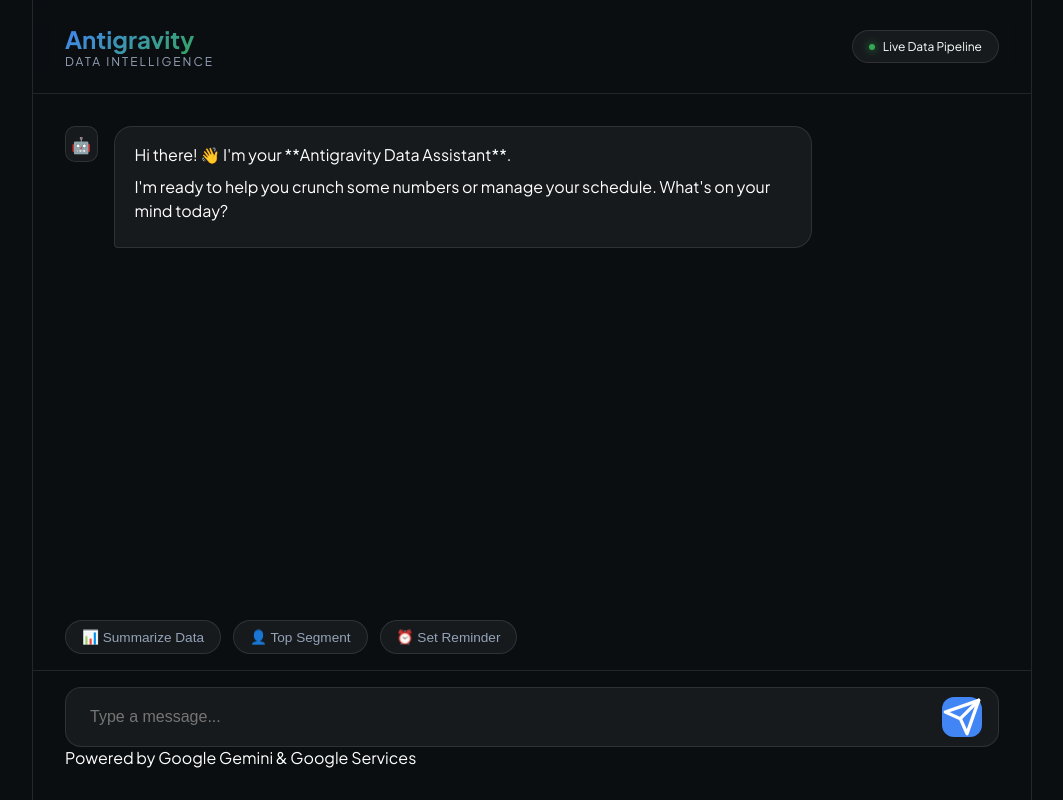
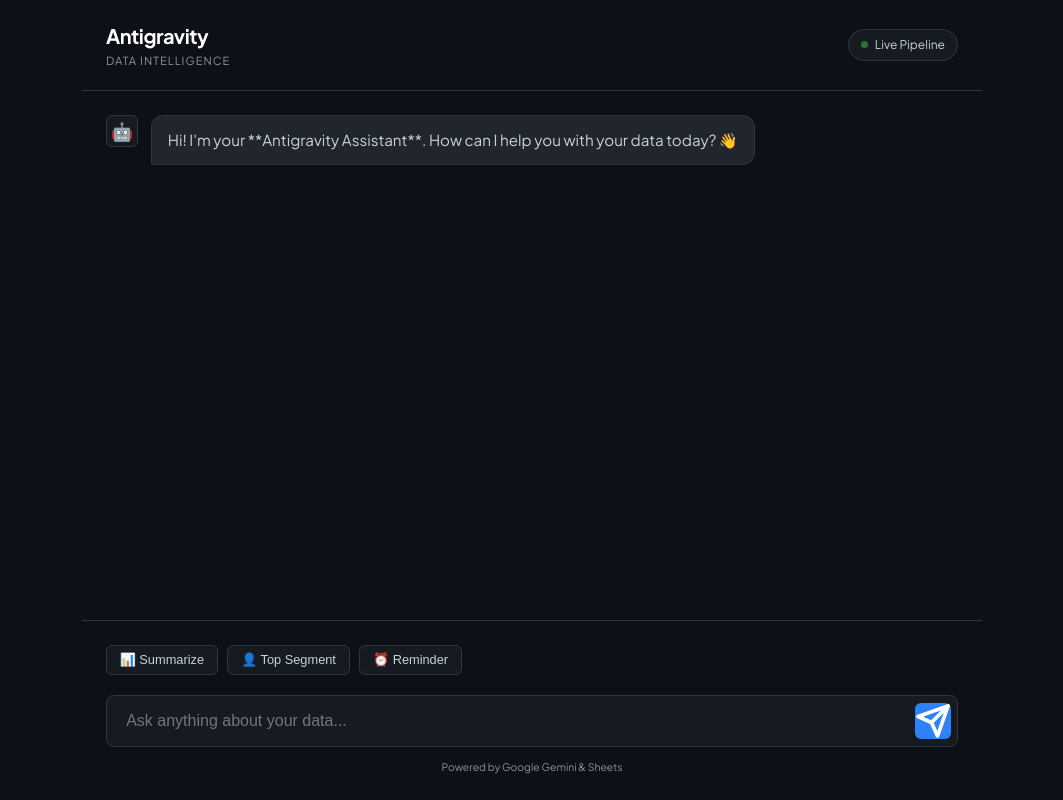
Before and after one commit to Subhajit-Chowdhury/Virtual-PromptWars-H2S-001, a Flask app: page / in a window 1280 px wide. Shown: the whole page, without its empty margins (108-1171 px from the left). Run offline with Flask 3, Linux system fonts and the light colour scheme.

Commit message:
feat: implement initial chat interface with HTML template, CSS styling, and JavaScript messaging logic

```diff
--- a/static/css/style.css
+++ b/static/css/style.css
@@ -1,11 +1,12 @@
 :root {
-    --bg-color: #0b0e11;
-    --card-bg: rgba(255, 255, 255, 0.05);
-    --primary-gradient: linear-gradient(135deg, #4285f4 0%, #34a853 100%);
-    --text-primary: #ffffff;
-    --text-secondary: #94a3b8;
-    --accent: #4285f4;
-    --glass-border: rgba(255, 255, 255, 0.1);
+    --bg-primary: #0d1117;
+    --bg-secondary: #161b22;
+    --border-color: #30363d;
+    --accent-color: #2f81f7;
+    --text-main: #c9d1d9;
+    --text-dim: #8b949e;
+    --assistant-bg: #21262d;
+    --user-bg: #238636;
 }
 
 * {
@@ -15,168 +16,162 @@
 }
 
 body {
-    font-family: 'Plus Jakarta Sans', sans-serif;
-    background-color: var(--bg-color);
-    color: var(--text-primary);
+    font-family: 'Plus Jakarta Sans', -apple-system, sans-serif;
+    background-color: var(--bg-primary);
+    color: var(--text-main);
+    line-height: 1.6;
+    height: 100vh;
     overflow: hidden;
-    height: 100vh;
 }
 
-.app-container {
+.app-wrapper {
     display: flex;
     flex-direction: column;
     height: 100vh;
-    max-width: 1000px;
+    max-width: 900px;
     margin: 0 auto;
-    border-left: 1px solid var(--glass-border);
-    border-right: 1px solid var(--glass-border);
 }
 
-header {
-    padding: 1.5rem 2rem;
+/* Header */
+.app-header {
+    padding: 1.25rem 1.5rem;
     display: flex;
     justify-content: space-between;
     align-items: center;
-    border-bottom: 1px solid var(--glass-border);
-    backdrop-filter: blur(10px);
+    border-bottom: 1px solid var(--border-color);
+    background: var(--bg-primary);
 }
 
-header .logo {
+.logo-text {
+    font-size: 1.25rem;
+    font-weight: 700;
+    color: white;
+    letter-spacing: -0.5px;
+}
+
+.tagline {
+    font-size: 0.7rem;
+    color: var(--text-dim);
+    text-transform: uppercase;
+    letter-spacing: 1px;
+}
+
+.status-pill {
+    font-size: 0.75rem;
+    padding: 0.35rem 0.75rem;
+    background: var(--bg-secondary);
+    border: 1px solid var(--border-color);
+    border-radius: 20px;
+    display: flex;
+    align-items: center;
+    gap: 0.4rem;
+}
+
+.dot {
+    width: 7px;
+    height: 7px;
+    background: #3fb950;
+    border-radius: 50%;
+    animation: pulse 2s infinite;
+}
+
+/* Chat Area */
+#chat-window {
+    flex: 1;
+    overflow-y: auto;
+    padding: 1.5rem;
     display: flex;
     flex-direction: column;
+    gap: 1.25rem;
+    scrollbar-width: thin;
+    scrollbar-color: var(--border-color) transparent;
 }
 
-.gradient-text {
-    background: var(--primary-gradient);
-    -webkit-background-clip: text;
-    -webkit-text-fill-color: transparent;
-    font-size: 1.5rem;
-    font-weight: 700;
+.message-group {
+    display: flex;
+    gap: 0.8rem;
+    max-width: 85%;
+    animation: slideUp 0.3s ease;
 }
 
-.sub-logo {
-    font-size: 0.75rem;
-    color: var(--text-secondary);
-    text-transform: uppercase;
-    letter-spacing: 2px;
-}
+.message-group.assistant { align-self: flex-start; }
+.message-group.user { align-self: flex-end; flex-direction: row-reverse; }
 
-.status-badge {
-    background: var(--card-bg);
-    padding: 0.5rem 1rem;
-    border-radius: 100px;
-    font-size: 0.75rem;
-    display: flex;
-    align-items: center;
-    gap: 0.5rem;
-    border: 1px solid var(--glass-border);
-}
-
-.indicator {
-    width: 6px;
-    height: 6px;
-    background: #34a853;
-    border-radius: 50%;
-    box-shadow: 0 0 8px #34a853;
-}
-
-#chat-container {
-    flex: 1;
-    overflow-y: auto;
-    padding: 2rem;
-    display: flex;
-    flex-direction: column;
-    gap: 1.5rem;
-}
-
-.message {
-    display: flex;
-    gap: 1rem;
-    max-width: 80%;
-}
-
-.message.assistant {
-    align-self: flex-start;
-}
-
-.message.user {
-    align-self: flex-end;
-    flex-direction: row-reverse;
-}
-
-.avatar {
-    width: 36px;
-    height: 36px;
-    background: var(--card-bg);
+.msg-avatar {
+    width: 32px;
+    height: 32px;
+    background: var(--bg-secondary);
+    border: 1px solid var(--border-color);
+    border-radius: 6px;
     display: flex;
     align-items: center;
     justify-content: center;
-    border-radius: 10px;
-    border: 1px solid var(--glass-border);
+    font-size: 1.1rem;
+    flex-shrink: 0;
 }
 
-.content {
-    background: var(--card-bg);
-    padding: 1rem 1.25rem;
-    border-radius: 18px;
-    border: 1px solid var(--glass-border);
-    line-height: 1.5;
+.msg-content {
+    padding: 0.75rem 1rem;
+    border-radius: 12px;
+    font-size: 0.95rem;
 }
 
-.message.assistant .content {
-    border-bottom-left-radius: 4px;
+.assistant .msg-content {
+    background: var(--assistant-bg);
+    border: 1px solid var(--border-color);
+    border-bottom-left-radius: 2px;
 }
 
-.message.user .content {
-    border-bottom-right-radius: 4px;
-    background: rgba(66, 133, 244, 0.1);
-    border-color: rgba(66, 133, 244, 0.2);
+.user .msg-content {
+    background: var(--user-bg);
+    color: white;
+    border-bottom-right-radius: 2px;
 }
 
-#chat-container p {
-    margin-bottom: 0.5rem;
+/* Controls */
+.controls {
+    padding: 1.5rem;
+    background: var(--bg-primary);
+    border-top: 1px solid var(--border-color);
 }
 
-.suggestions {
+.quick-actions {
     display: flex;
-    gap: 0.75rem;
-    padding: 1rem 2rem;
+    gap: 0.6rem;
+    margin-bottom: 1rem;
     overflow-x: auto;
-    scrollbar-width: none;
+    padding-bottom: 0.25rem;
 }
 
-.chip {
-    background: var(--card-bg);
-    border: 1px solid var(--glass-border);
-    color: var(--text-secondary);
-    padding: 0.5rem 1rem;
-    border-radius: 100px;
-    font-size: 0.85rem;
+.action-chip {
+    background: var(--bg-secondary);
+    border: 1px solid var(--border-color);
+    color: var(--text-main);
+    padding: 0.4rem 0.8rem;
+    border-radius: 6px;
+    font-size: 0.8rem;
     cursor: pointer;
     white-space: nowrap;
-    transition: all 0.2s ease;
+    transition: all 0.2s;
 }
 
-.chip:hover {
-    color: white;
-    border-color: var(--accent);
-    background: rgba(66, 133, 244, 0.1);
+.action-chip:hover {
+    border-color: var(--accent-color);
+    background: #1c222b;
 }
 
-footer {
-    padding: 1rem 2rem 2rem;
-    border-top: 1px solid var(--glass-border);
+.input-area {
+    display: flex;
+    background: var(--bg-secondary);
+    border: 1px solid var(--border-color);
+    border-radius: 8px;
+    padding: 0.4rem;
+    align-items: center;
 }
 
-.input-wrapper {
-    position: relative;
-    display: flex;
-    align-items: center;
-    background: var(--card-bg);
-    border-radius: 16px;
-    border: 1px solid var(--glass-border);
-    padding: 0.5rem 1rem;
-    transition: all 0.3s ease;
+.input-area:focus-within {
+    border-color: var(--accent-color);
+    outline: 2px solid rgba(47, 129, 247, 0.4);
 }
 
 input {
@@ -184,25 +179,32 @@ input {
     background: transparent;
     border: none;
     color: white;
-    padding: 0.75rem 0.5rem;
+    padding: 0.6rem 0.8rem;
     outline: none;
     font-size: 1rem;
 }
 
-button[id="send-btn"] {
-    background: var(--accent);
+button#send-btn {
+    background: var(--accent-color);
     color: white;
     border: none;
-    width: 40px;
-    height: 40px;
-    border-radius: 12px;
+    width: 36px;
+    height: 36px;
+    border-radius: 6px;
     display: flex;
     align-items: center;
     justify-content: center;
     cursor: pointer;
 }
 
-/* Skeleton Loading Animation */
+.legal-text {
+    text-align: center;
+    font-size: 0.65rem;
+    color: var(--text-dim);
+    margin-top: 0.8rem;
+}
+
+/* Skeleton loader for Classic Style */
 @keyframes shimmer {
     0% { background-position: -468px 0; }
     100% { background-position: 468px 0; }
@@ -212,32 +214,39 @@ button[id="send-btn"] {
     height: 12px;
     margin: 8px 0;
     border-radius: 4px;
-    background: #1e252d;
-    background-image: linear-gradient(to right, #1e252d 0%, #2a3441 20%, #1e252d 40%, #1e252d 100%);
+    background: #30363d;
+    background-image: linear-gradient(to right, #30363d 0%, #3d444d 20%, #30363d 40%, #30363d 100%);
     background-repeat: no-repeat;
     background-size: 800px 104px;
     display: inline-block;
     position: relative;
-    animation-duration: 1s;
+    animation-duration: 1.2s;
     animation-fill-mode: forwards;
     animation-iteration-count: infinite;
     animation-name: shimmer;
     animation-timing-function: linear;
 }
 
-.sk-1 { width: 140px; }
-.sk-2 { width: 220px; }
-.sk-3 { width: 180px; }
+.sk-1 { width: 45%; }
+.sk-2 { width: 75%; }
 
-/* Responsive */
-@media (max-width: 768px) {
-    .app-container { border: none; }
-    .status-badge { display: none; }
-}
-
-@keyframes fadeIn {
+/* Animations */
+@keyframes slideUp {
     from { opacity: 0; transform: translateY(10px); }
     to { opacity: 1; transform: translateY(0); }
 }
 
-.message { animation: fadeIn 0.3s ease forwards; }
+@keyframes pulse {
+    0% { opacity: 1; }
+    50% { opacity: 0.5; }
+    100% { opacity: 1; }
+}
+
+/* Responsive */
+@media (max-width: 600px) {
+    .app-header { padding: 1rem; }
+    .logo-text { font-size: 1.1rem; }
+    .status-pill { display: none; }
+    .message-group { max-width: 95%; }
+    .controls { padding: 1rem; }
+}
--- a/static/js/chat.js
+++ b/static/js/chat.js
@@ -1,10 +1,10 @@
-const chatContainer = document.getElementById('chat-container');
+const chatContainer = document.getElementById('chat-window');
 const userInput = document.getElementById('user-input');
 const sendBtn = document.getElementById('send-btn');
 
 function appendMessage(role, text) {
     const msgDiv = document.createElement('div');
-    msgDiv.className = `message ${role}`;
+    msgDiv.className = `message-group ${role}`;
 
     // Convert newlines to breaks and simple markdown-like formatting
     const formattedText = text.replace(/\n/g, '<br>')
@@ -12,8 +12,8 @@ function appendMessage(role, text) {
                               .replace(/\*(.*?)\*/g, '<em>$1</em>');
 
     msgDiv.innerHTML = `
-        <div class="avatar">${role === 'assistant' ? '🤖' : '👤'}</div>
-        <div class="content">
+        <div class="msg-avatar">${role === 'assistant' ? '🤖' : '👤'}</div>
+        <div class="msg-content">
             <p>${formattedText}</p>
         </div>
     `;
@@ -29,15 +29,14 @@ async function sendMessage(customText = null) {
     if (!customText) userInput.value = '';
     appendMessage('user', text);
 
-    // Skeleton Loader instead of just dots
+    // Skeleton Loader for Classic Style
     const typingDiv = document.createElement('div');
-    typingDiv.className = 'message assistant typing';
+    typingDiv.className = 'message-group assistant typing';
     typingDiv.innerHTML = `
-        <div class="avatar">🤖</div>
-        <div class="content">
-            <div class="skeleton sk-1"></div><br>
-            <div class="skeleton sk-2"></div><br>
-            <div class="skeleton sk-3"></div>
+        <div class="msg-avatar">🤖</div>
+        <div class="msg-content">
+            <div class="skeleton sk-1"></div>
+            <div class="skeleton sk-2"></div>
         </div>`;
     chatContainer.appendChild(typingDiv);
     chatContainer.scrollTop = chatContainer.scrollHeight;
@@ -59,7 +58,7 @@ async function sendMessage(customText = null) {
         }
     } catch (error) {
         if (chatContainer.contains(typingDiv)) chatContainer.removeChild(typingDiv);
-        appendMessage('assistant', "I'm having trouble connecting to my brain! Please check your Vercel Environment Variables (GEMINI_API_KEY, SPREADSHEET_ID, etc).");
+        appendMessage('assistant', "I'm having trouble connecting to my brain! Please check your Vercel Environment Variables.");
         console.error('Error:', error);
     }
 }
--- a/templates/index.html
+++ b/templates/index.html
@@ -3,49 +3,47 @@
 <head>
     <meta charset="UTF-8">
     <meta name="viewport" content="width=device-width, initial-scale=1.0">
-    <title>Antigravity | Data Assistant</title>
+    <title>Antigravity | Assistant</title>
     <link rel="stylesheet" href="{{ url_for('static', filename='css/style.css') }}">
     <link rel="preconnect" href="https://fonts.googleapis.com">
     <link rel="preconnect" href="https://fonts.gstatic.com" crossorigin>
-    <link href="https://fonts.googleapis.com/css2?family=Outfit:wght@300;400;600&family=Plus+Jakarta+Sans:wght@400;700&display=swap" rel="stylesheet">
+    <link href="https://fonts.googleapis.com/css2?family=Plus+Jakarta+Sans:wght@400;500;600;700&display=swap" rel="stylesheet">
 </head>
 <body>
-    <div class="app-container">
-        <header>
-            <div class="logo">
-                <span class="gradient-text">Antigravity</span>
-                <span class="sub-logo">Data Intelligence</span>
+    <div class="app-wrapper">
+        <header class="app-header">
+            <div class="brand">
+                <h1 class="logo-text">Antigravity</h1>
+                <p class="tagline">Data Intelligence</p>
             </div>
-            <div class="status-badge">
-                <span class="indicator"></span> Live Data Pipeline
+            <div class="status-pill">
+                <span class="dot"></span> Live Pipeline
             </div>
         </header>
 
-        <main id="chat-container">
-            <div class="message assistant">
-                <div class="avatar">🤖</div>
-                <div class="content">
-                    <p>Hi there! 👋 I'm your **Antigravity Data Assistant**.</p>
-                    <p>I'm ready to help you crunch some numbers or manage your schedule. What's on your mind today?</p>
+        <main id="chat-window">
+            <div class="message-group assistant">
+                <div class="msg-avatar">🤖</div>
+                <div class="msg-content">
+                    <p>Hi! I'm your **Antigravity Assistant**. How can I help you with your data today? 👋</p>
                 </div>
             </div>
         </main>
 
-        <div class="suggestions">
-            <button class="chip" onclick="handleSuggestion('Summarize my sales sheet')">📊 Summarize Data</button>
-            <button class="chip" onclick="handleSuggestion('Who is the top customer segment?')">👤 Top Segment</button>
-            <button class="chip" onclick="handleSuggestion('Set a reminder to review data at 5pm')">⏰ Set Reminder</button>
-        </div>
-
-        <footer>
-            <div class="input-wrapper">
-                <input type="text" id="user-input" placeholder="Type a message..." autocomplete="off">
-                <button id="send-btn">
-                    <svg viewBox="0 0 24 24" fill="none" stroke="currentColor" stroke-width="2" stroke-linecap="round" stroke-linejoin="round"><line x1="22" y1="2" x2="11" y2="13"></line><polygon points="22 2 15 22 11 13 2 9 22 2"></polygon></svg>
+        <section class="controls">
+            <div class="quick-actions">
+                <button class="action-chip" onclick="handleSuggestion('Summarize my sales sheet')">📊 Summarize</button>
+                <button class="action-chip" onclick="handleSuggestion('Who is the top segment?')">👤 Top Segment</button>
+                <button class="action-chip" onclick="handleSuggestion('Set a reminder to review data')">⏰ Reminder</button>
+            </div>
+            <div class="input-area">
+                <input type="text" id="user-input" placeholder="Ask anything about your data..." autocomplete="off">
+                <button id="send-btn" title="Send message">
+                    <svg viewBox="0 0 24 24" fill="none" stroke="currentColor" stroke-width="2.5" stroke-linecap="round" stroke-linejoin="round"><line x1="22" y1="2" x2="11" y2="13"></line><polygon points="22 2 15 22 11 13 2 9 22 2"></polygon></svg>
                 </button>
             </div>
-            <p class="footer-note">Powered by Google Gemini & Google Services</p>
-        </footer>
+            <p class="legal-text">Powered by Google Gemini & Sheets</p>
+        </section>
     </div>
 
     <script src="{{ url_for('static', filename='js/chat.js') }}"></script>
```
